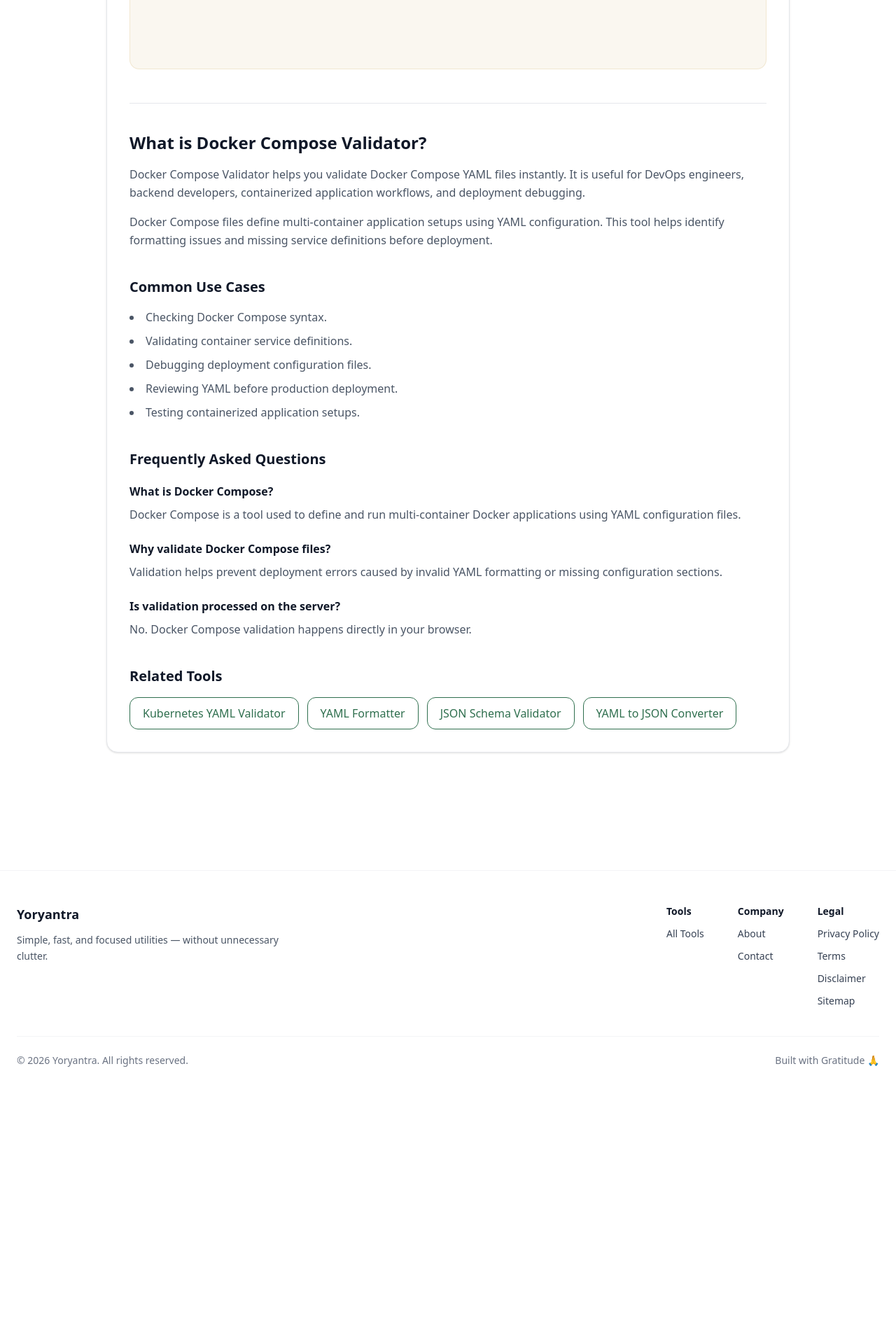
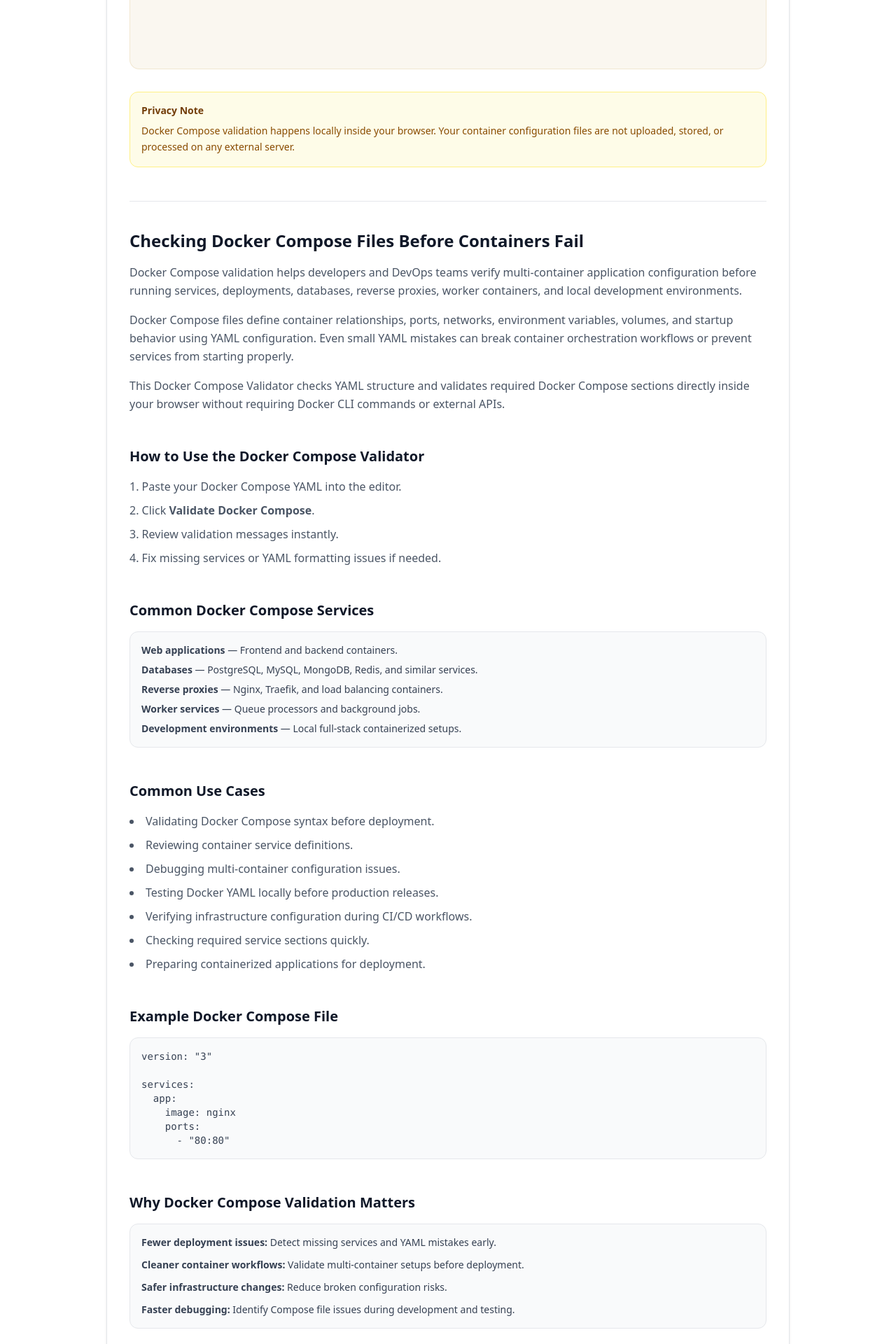
Before and after one commit to vaarunsonawwane-ops/yoryantra-new, a Next.js app: page /tools/docker-compose-validator in a window 1280 px wide. Shown: the part 940-2860 px from the top of the page at 70% size. Before the commit the page ends 2513 px from the top, so only its background shows below. Built offline with nearby package versions, Linux system fonts and the light colour scheme.

Commit message:
Docker Compose Validator SEO update

```diff
--- a/app/tools/docker-compose-validator/ToolClient.tsx
+++ b/app/tools/docker-compose-validator/ToolClient.tsx
@@ -6,19 +6,29 @@ import yaml from "js-yaml";
 import ToolShell from "@/app/components/ToolShell";
 
 export default function ToolClient() {
-  const [input, setInput] = useState("");
-  const [output, setOutput] = useState("");
-  const [error, setError] = useState("");
+  const [input, setInput] =
+    useState("");
 
-  const validateCompose = () => {
+  const [output, setOutput] =
+    useState("");
+
+  const [error, setError] =
+    useState("");
+
+  const validateCompose =
+    () => {
       try {
         if (!input.trim()) {
-        setError("Please enter Docker Compose YAML.");
+          setError(
+            "Please enter Docker Compose YAML."
+          );
+
           setOutput("");
           return;
         }
 
-      const parsed = yaml.load(input) as any;
+        const parsed =
+          yaml.load(input) as any;
 
         if (!parsed.services) {
           setOutput(
@@ -29,7 +39,8 @@ export default function ToolClient() {
           return;
         }
 
-      const serviceNames = Object.keys(
+        const serviceNames =
+          Object.keys(
             parsed.services
           );
 
@@ -69,7 +80,9 @@ export default function ToolClient() {
         <textarea
           value={input}
           onChange={(e) =>
-            setInput(e.target.value)
+            setInput(
+              e.target.value
+            )
           }
           placeholder={`version: "3"
 
@@ -83,7 +96,9 @@ services:
       {/* ACTIONS */}
       <div className="mt-5 flex flex-wrap gap-3">
         <button
-          onClick={validateCompose}
+          onClick={
+            validateCompose
+          }
           className="yoryantra-btn"
         >
           Validate Docker Compose
@@ -99,7 +114,7 @@ services:
 
       {/* ERROR */}
       {error && (
-        <div className="mt-6 rounded-xl border border-red-200 bg-red-50 p-4 text-sm text-red-700">
+        <div className="mt-6 rounded-xl border border-red-200 bg-red-50 p-4 text-sm text-red-700 overflow-auto">
           {error}
         </div>
       )}
@@ -114,7 +129,9 @@ services:
           {output && (
             <button
               onClick={() =>
-                navigator.clipboard.writeText(output)
+                navigator.clipboard.writeText(
+                  output
+                )
               }
               className="yoryantra-btn-outline text-sm"
             >
@@ -129,20 +146,104 @@ services:
         </div>
       </div>
 
+      {/* PRIVACY */}
+      <div className="mt-8 rounded-xl border border-yellow-200 bg-yellow-50 p-4">
+        <h3 className="text-sm font-semibold text-yellow-900">
+          Privacy Note
+        </h3>
+
+        <p className="mt-2 text-sm leading-relaxed text-yellow-800">
+          Docker Compose validation happens locally inside your browser. Your
+          container configuration files are not uploaded, stored, or processed
+          on any external server.
+        </p>
+      </div>
+
       {/* SEO CONTENT */}
-      <section className="mt-12 border-t border-gray-200 pt-10 space-y-10">
+      <section className="mt-12 border-t border-gray-200 pt-10 space-y-12">
         <div>
           <h2 className="text-2xl font-semibold text-gray-900">
-            What is Docker Compose Validator?
+            Checking Docker Compose Files Before Containers Fail
           </h2>
 
           <p className="mt-4 text-gray-600 leading-relaxed">
-            Docker Compose Validator helps you validate Docker Compose YAML files instantly. It is useful for DevOps engineers, backend developers, containerized application workflows, and deployment debugging.
+            Docker Compose validation helps developers and DevOps teams verify
+            multi-container application configuration before running services,
+            deployments, databases, reverse proxies, worker containers, and
+            local development environments.
           </p>
 
           <p className="mt-4 text-gray-600 leading-relaxed">
-            Docker Compose files define multi-container application setups using YAML configuration. This tool helps identify formatting issues and missing service definitions before deployment.
+            Docker Compose files define container relationships, ports,
+            networks, environment variables, volumes, and startup behavior using
+            YAML configuration. Even small YAML mistakes can break container
+            orchestration workflows or prevent services from starting properly.
           </p>
+
+          <p className="mt-4 text-gray-600 leading-relaxed">
+            This Docker Compose Validator checks YAML structure and validates
+            required Docker Compose sections directly inside your browser without
+            requiring Docker CLI commands or external APIs.
+          </p>
+        </div>
+
+        <div>
+          <h2 className="text-xl font-semibold text-gray-900">
+            How to Use the Docker Compose Validator
+          </h2>
+
+          <ol className="mt-4 list-decimal list-inside space-y-2 text-gray-600 leading-relaxed">
+            <li>
+              Paste your Docker Compose YAML into the editor.
+            </li>
+
+            <li>
+              Click <strong>Validate Docker Compose</strong>.
+            </li>
+
+            <li>
+              Review validation messages instantly.
+            </li>
+
+            <li>
+              Fix missing services or YAML formatting issues if needed.
+            </li>
+          </ol>
+        </div>
+
+        <div>
+          <h2 className="text-xl font-semibold text-gray-900">
+            Common Docker Compose Services
+          </h2>
+
+          <div className="mt-4 rounded-xl border border-gray-200 bg-gray-50 p-4 text-sm text-gray-700">
+            <ul className="space-y-2">
+              <li>
+                <strong>Web applications</strong> — Frontend and backend
+                containers.
+              </li>
+
+              <li>
+                <strong>Databases</strong> — PostgreSQL, MySQL, MongoDB, Redis,
+                and similar services.
+              </li>
+
+              <li>
+                <strong>Reverse proxies</strong> — Nginx, Traefik, and load
+                balancing containers.
+              </li>
+
+              <li>
+                <strong>Worker services</strong> — Queue processors and
+                background jobs.
+              </li>
+
+              <li>
+                <strong>Development environments</strong> — Local full-stack
+                containerized setups.
+              </li>
+            </ul>
+          </div>
         </div>
 
         <div>
@@ -151,12 +252,82 @@ services:
           </h2>
 
           <ul className="mt-4 list-disc list-inside space-y-2 text-gray-600 leading-relaxed">
-            <li>Checking Docker Compose syntax.</li>
-            <li>Validating container service definitions.</li>
-            <li>Debugging deployment configuration files.</li>
-            <li>Reviewing YAML before production deployment.</li>
-            <li>Testing containerized application setups.</li>
+            <li>
+              Validating Docker Compose syntax before deployment.
+            </li>
+
+            <li>
+              Reviewing container service definitions.
+            </li>
+
+            <li>
+              Debugging multi-container configuration issues.
+            </li>
+
+            <li>
+              Testing Docker YAML locally before production releases.
+            </li>
+
+            <li>
+              Verifying infrastructure configuration during CI/CD workflows.
+            </li>
+
+            <li>
+              Checking required service sections quickly.
+            </li>
+
+            <li>
+              Preparing containerized applications for deployment.
+            </li>
           </ul>
+        </div>
+
+        <div>
+          <h2 className="text-xl font-semibold text-gray-900">
+            Example Docker Compose File
+          </h2>
+
+          <div className="mt-4 rounded-xl border border-gray-200 bg-gray-50 p-4 text-sm text-gray-700 overflow-auto">
+            <pre className="whitespace-pre-wrap break-words">
+{`version: "3"
+
+services:
+  app:
+    image: nginx
+    ports:
+      - "80:80"`}
+            </pre>
+          </div>
+        </div>
+
+        <div>
+          <h2 className="text-xl font-semibold text-gray-900">
+            Why Docker Compose Validation Matters
+          </h2>
+
+          <div className="mt-4 rounded-xl border border-gray-200 bg-gray-50 p-4 text-sm text-gray-700">
+            <ul className="space-y-3">
+              <li>
+                <strong>Fewer deployment issues:</strong> Detect missing
+                services and YAML mistakes early.
+              </li>
+
+              <li>
+                <strong>Cleaner container workflows:</strong> Validate
+                multi-container setups before deployment.
+              </li>
+
+              <li>
+                <strong>Safer infrastructure changes:</strong> Reduce broken
+                configuration risks.
+              </li>
+
+              <li>
+                <strong>Faster debugging:</strong> Identify Compose file issues
+                during development and testing.
+              </li>
+            </ul>
+          </div>
         </div>
 
         <div>
@@ -171,7 +342,9 @@ services:
               </h3>
 
               <p className="mt-2 text-gray-600 leading-relaxed">
-                Docker Compose is a tool used to define and run multi-container Docker applications using YAML configuration files.
+                Docker Compose is a tool used to define and manage
+                multi-container Docker applications using YAML configuration
+                files.
               </p>
             </div>
 
@@ -181,7 +354,31 @@ services:
               </h3>
 
               <p className="mt-2 text-gray-600 leading-relaxed">
-                Validation helps prevent deployment errors caused by invalid YAML formatting or missing configuration sections.
+                Validation helps prevent deployment errors caused by invalid
+                YAML formatting, missing services, or incorrect configuration
+                sections.
+              </p>
+            </div>
+
+            <div>
+              <h3 className="font-semibold text-gray-900">
+                Does this validator check required services?
+              </h3>
+
+              <p className="mt-2 text-gray-600 leading-relaxed">
+                Yes. The validator checks for the required services section in
+                Docker Compose files.
+              </p>
+            </div>
+
+            <div>
+              <h3 className="font-semibold text-gray-900">
+                Is this useful for local development environments?
+              </h3>
+
+              <p className="mt-2 text-gray-600 leading-relaxed">
+                Yes. Docker Compose validation is commonly used before running
+                local containerized application stacks.
               </p>
             </div>
 
@@ -191,7 +388,8 @@ services:
               </h3>
 
               <p className="mt-2 text-gray-600 leading-relaxed">
-                No. Docker Compose validation happens directly in your browser.
+                No. Docker Compose validation happens entirely inside your
+                browser.
               </p>
             </div>
           </div>
@@ -201,6 +399,12 @@ services:
           <h2 className="text-xl font-semibold text-gray-900">
             Related Tools
           </h2>
+
+          <p className="mt-3 text-gray-600 leading-relaxed">
+            Docker Compose validation often connects with Kubernetes workflows,
+            YAML configuration management, DevOps automation, containerized
+            infrastructure, and cloud deployment systems.
+          </p>
 
           <div className="mt-4 flex flex-wrap gap-3">
             <Link
@@ -230,6 +434,13 @@ services:
             >
               YAML to JSON Converter
             </Link>
+
+            <Link
+              href="/tools/json-to-yaml-converter"
+              className="yoryantra-btn-outline"
+            >
+              JSON to YAML Converter
+            </Link>
           </div>
         </div>
       </section>
```
Lines whose indentation alone changed are shown as unchanged.
